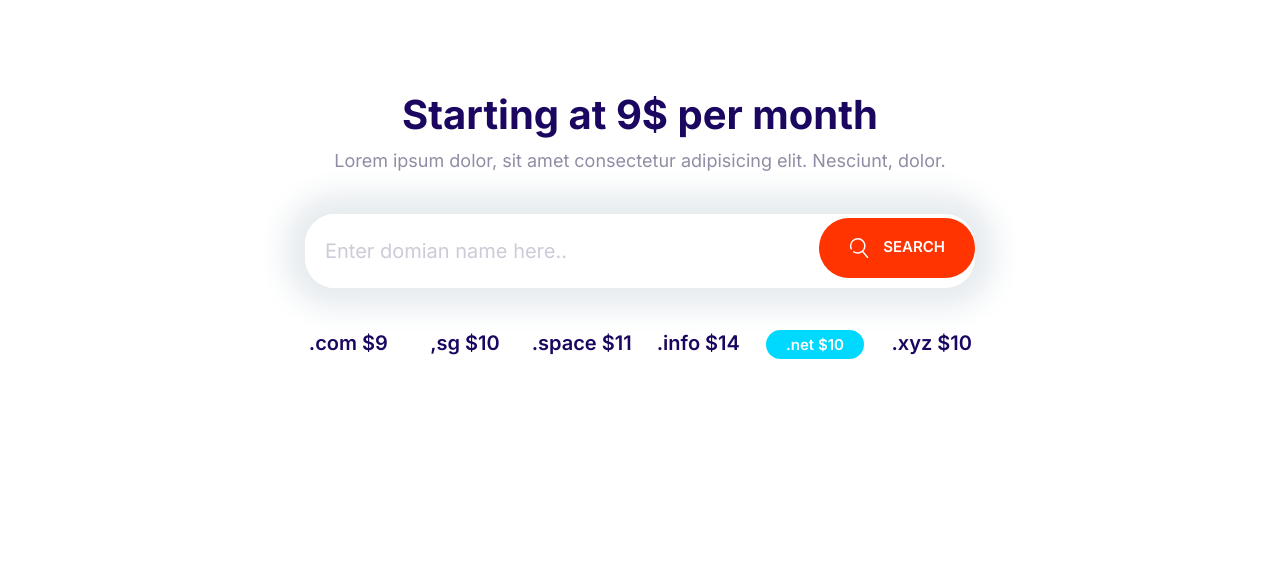
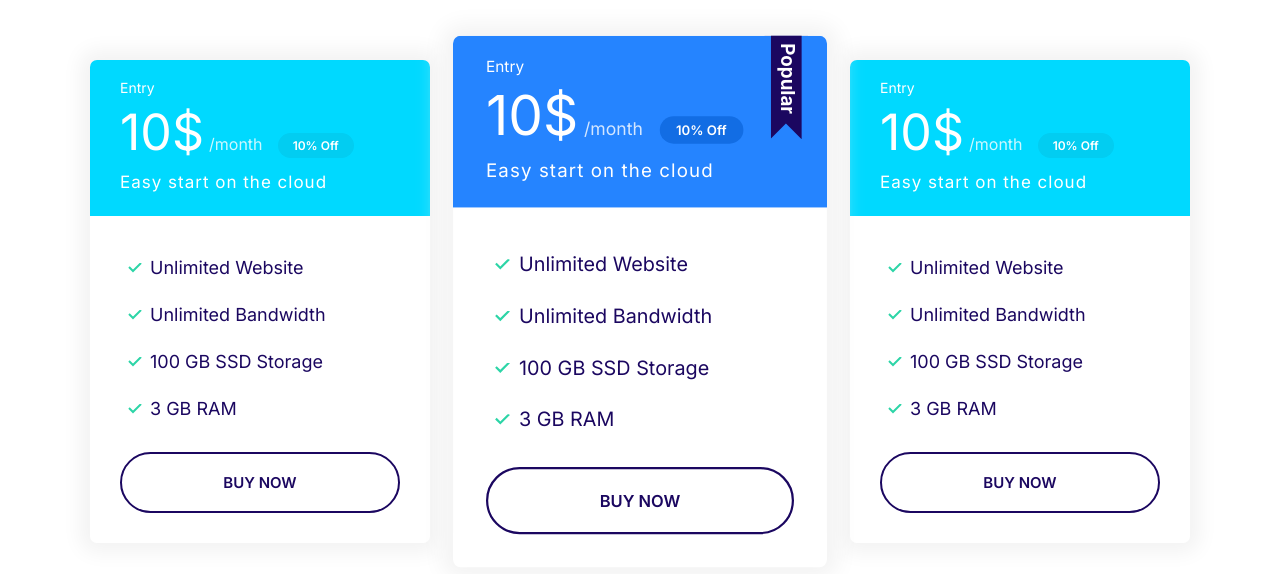
Before and after one commit to geraldikenna/moshify, a plain HTML site: page index.html in a window 1280 px wide. Drawn offline with Linux system fonts and the light colour scheme.

Commit message:
build Plan block component

```diff
--- a/css/styles.css
+++ b/css/styles.css
@@ -337,12 +337,19 @@
     background: var(--color-secondary);
     color: #fff;
 }
+.card--primary .badge--primary {
+    background: #126de4;
+}
+
 /* in secondary card, if you have a secondary badge, the bgcolor of tha badge should be */
 .card--secondary .badge--secondary {
     background: #02cdf1;
 }
 
 /* Plan: for adding all the elements inside a card */
+.plan {
+    transition: transform .2s ease-out;
+}
 
 .plan__name {
     color: #fff;
@@ -373,6 +380,10 @@
     margin-bottom: 2rem;
 }
 
+.plan--popular {
+    transform: scale(1.1);
+}
+
 .plan--popular .card__header {
     position: relative;
 }
@@ -384,6 +395,14 @@
     display: inline-block;
     top: -6px;
     right: 5%;
+}
+
+.plan:hover {
+    transform: scale(1.05);
+}
+
+.plan--popular:hover {
+    transform: scale(1.15);
 }
 
 @media screen and (min-width: 1023px) {
@@ -752,3 +771,13 @@
     }
 
 }
+
+/* Plan Block */
+.block-plans .grid {
+    gap: 8rem 4rem;
+}
+
+.block-plans .card {
+    max-width: 500px;
+    margin: 0 auto;
+}
--- a/index.html
+++ b/index.html
@@ -17,35 +17,69 @@
     <title>Document</title>
   </head>
   <body>
-    <section class="block container block-domain">
-      <header class="block__header">
-        <h2>Starting at 9$ per month</h2>
-        <p>
-          Lorem ipsum dolor, sit amet consectetur adipisicing elit. Nesciunt,
-          dolor.
-        </p>
-      </header>
-      <div class="input-group">
-        <input
-          type="text"
-          class="input"
-          placeholder="Enter domian name here.."
-        />
-        <button class="btn btn--accent">
-          <svg class="icon icon--white">
-            <use xlink:href="images/sprite.svg#search"></use>
-          </svg>
-          Search
-        </button>
+    <section class="block container block-plans">
+      <div class="grid grid--1X3">
+        <div class="plan">
+          <div class="card card--secondary">
+            <header class="card__header">
+              <h3 class="plan__name">Entry</h3>
+              <span class="plan__price">10$</span>
+              <span class="plan__billing-cycle">/month</span>
+              <span class="badge badge--secondary badge--small">10% Off</span>
+              <span class="plan__description">Easy start on the cloud</span>
+            </header>
+            <div class="card__body">
+              <ul class="list list--tick">
+                <li class="list__item">Unlimited Website</li>
+                <li class="list__item">Unlimited Bandwidth</li>
+                <li class="list__item">100 GB SSD Storage</li>
+                <li class="list__item">3 GB RAM</li>
+              </ul>
+              <button class="btn btn--outline btn--block">Buy now</button>
+            </div>
+          </div>
+        </div>
+        <div class="plan plan--popular">
+          <div class="card card--primary">
+            <header class="card__header">
+              <h3 class="plan__name">Entry</h3>
+              <span class="plan__price">10$</span>
+              <span class="plan__billing-cycle">/month</span>
+              <span class="badge badge--primary badge--small">10% Off</span>
+              <span class="plan__description">Easy start on the cloud</span>
+            </header>
+            <div class="card__body">
+              <ul class="list list--tick">
+                <li class="list__item">Unlimited Website</li>
+                <li class="list__item">Unlimited Bandwidth</li>
+                <li class="list__item">100 GB SSD Storage</li>
+                <li class="list__item">3 GB RAM</li>
+              </ul>
+              <button class="btn btn--outline btn--block">Buy now</button>
+            </div>
+          </div>
+        </div>
+        <div class="plan">
+          <div class="card card--secondary">
+            <header class="card__header">
+              <h3 class="plan__name">Entry</h3>
+              <span class="plan__price">10$</span>
+              <span class="plan__billing-cycle">/month</span>
+              <span class="badge badge--secondary badge--small">10% Off</span>
+              <span class="plan__description">Easy start on the cloud</span>
+            </header>
+            <div class="card__body">
+              <ul class="list list--tick">
+                <li class="list__item">Unlimited Website</li>
+                <li class="list__item">Unlimited Bandwidth</li>
+                <li class="list__item">100 GB SSD Storage</li>
+                <li class="list__item">3 GB RAM</li>
+              </ul>
+              <button class="btn btn--outline btn--block">Buy now</button>
+            </div>
+          </div>
+        </div>
       </div>
-      <ul class="list block-domain__prices">
-        <li>.com $9</li>
-        <li>,sg $10</li>
-        <li>.space $11</li>
-        <li>.info $14</li>
-        <li><span class="badge badge--secondary">.net $10</span></li>
-        <li>.xyz $10</li>
-      </ul>
     </section>
   </body>
 </html>
```
Also changed, not shown: componets/plan-block.html (added, +64 -0 lines).
